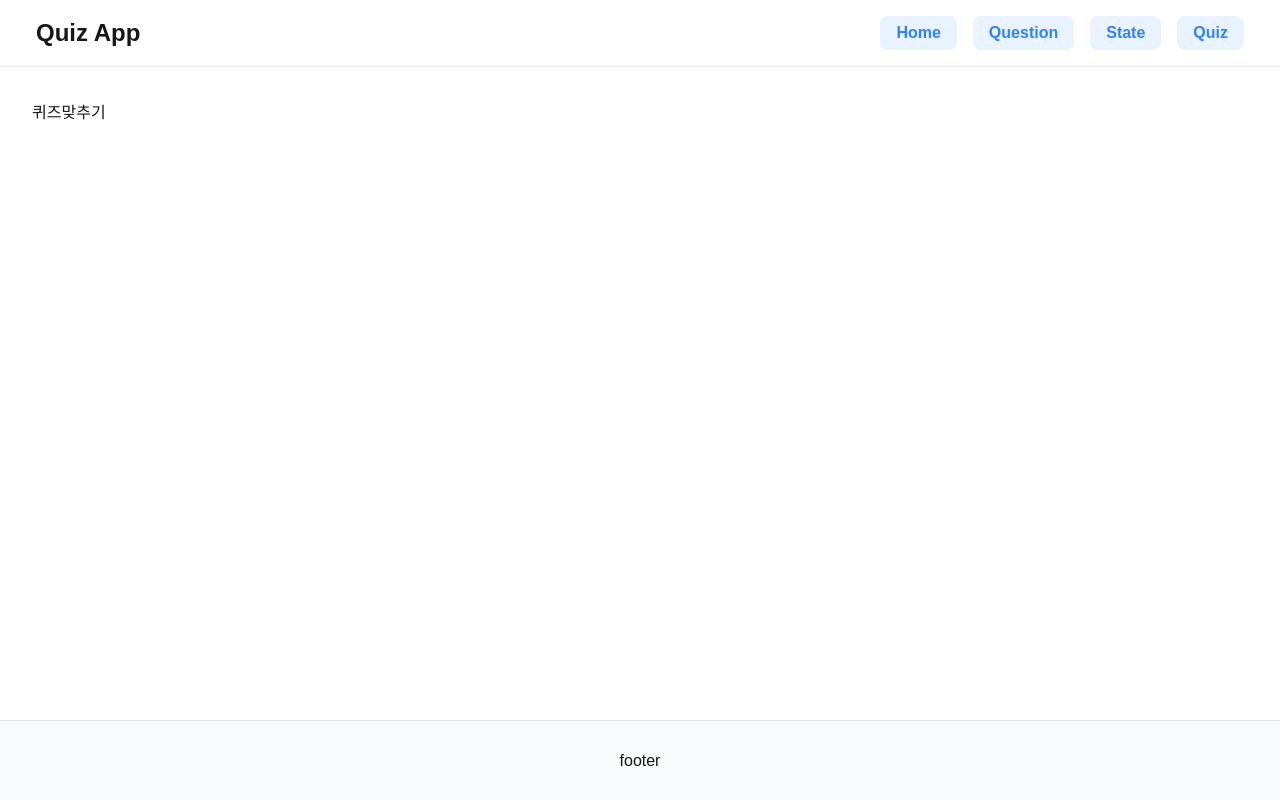
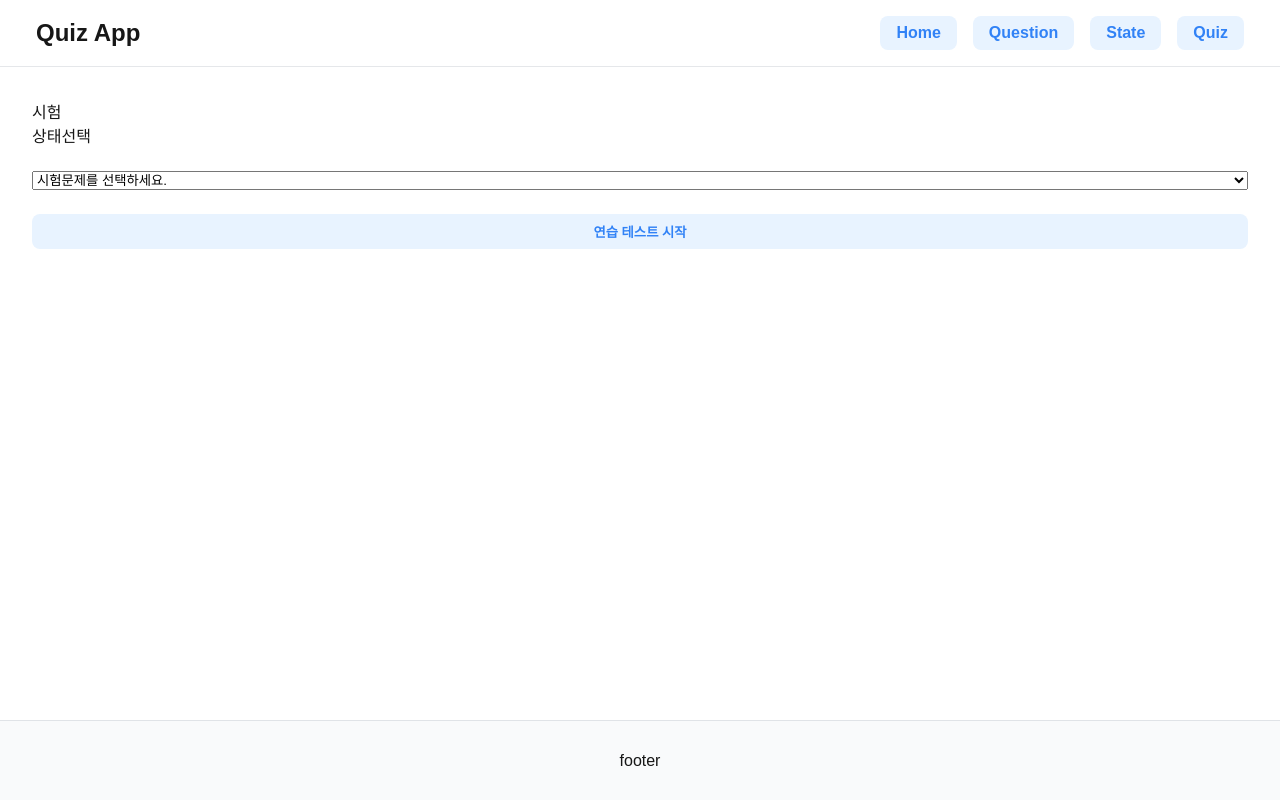
Before and after one commit to dpwl35/inflearn-warming-up-study, a Next.js app in the folder 11-quiz/: page /quiz in a window 1280 px wide. Built offline with nearby package versions, Linux system fonts and the light colour scheme.

Commit message:
style: 테스트 UI 추가

```diff
--- a/11-quiz/src/app/quiz/page.tsx
+++ b/11-quiz/src/app/quiz/page.tsx
@@ -1,3 +1,25 @@
+'use client';
+import React, { useState } from 'react';
+
 export default function QuizPage() {
-  return <div>퀴즈맞추기</div>;
+  const [selectedSubject, setSelectedSubject] = useState<string>('');
+
+  const handleSelectChange = (event: React.ChangeEvent<HTMLSelectElement>) => {
+    setSelectedSubject(event.target.value);
+  };
+
+  return (
+    <div className='test'>
+      <p>시험</p>
+      <div className='test-area'>
+        <p>상태선택</p>
+        <select onChange={handleSelectChange}>
+          <option value=''>시험문제를 선택하세요.</option>
+          <option value='math'>수학</option>
+          <option value='korean'>국어</option>
+        </select>
+        <button type='button'>연습 테스트 시작</button>
+      </div>
+    </div>
+  );
 }
```
